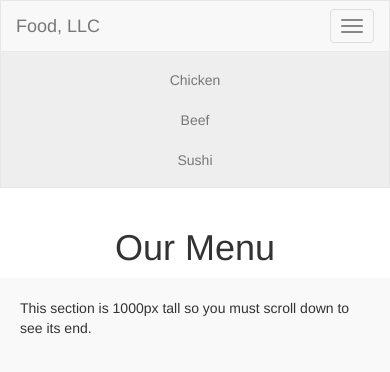
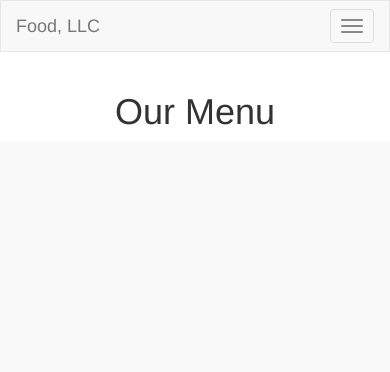
Before and after one commit to Kingsollomon/coursera-test, a plain HTML site: page module3-solution/index.html in a window 390 px wide. Drawn offline with nearby package versions, Linux system fonts and the light colour scheme.

Commit message:
Update index.html

```diff
--- a/module3-solution/index.html
+++ b/module3-solution/index.html
@@ -2,7 +2,7 @@
 <html lang="en">
 <head>
   <meta charset="UTF-8">
-  <title>Food, LLC</title>
+  <title>Food, LLC ‒ Our Menu</title>
   <meta name="viewport" content="width=device-width, initial-scale=1">
 
   <!-- 1) Bootstrap core CSS -->
@@ -17,7 +17,7 @@
 
   <!-- Navbar (scrolls with page) -->
   <nav class="navbar navbar-default">
-    <div class="container-fluid">
+    <div class="container">
 
       <div class="navbar-header">
         <!-- only visible on xs -->
@@ -39,7 +39,7 @@
       </div>
 
       <!-- collapsible xs-only menu -->
-      <div class="collapse navbar-collapse visible-xs" id="mobileMenu">
+      <div class="collapse navbar-collapse" id="mobileMenu">
         <ul class="nav navbar-nav text-center">
           <li><a href="#">Chicken</a></li>
           <li><a href="#">Beef</a></li>
@@ -50,17 +50,15 @@
   </nav>
 
   <!-- Page Heading (centered) -->
-  <div class="container text-center">
-    <h1>Our Menu</h1>
+  <div class="container">
+    <h1 class="text-center">Our Menu</h1>
   </div>
 
   <!-- Tall Section (forces scroll via grid) -->
-  <div class="container-fluid section">
+  <div class="container">
     <div class="row">
-      <div class="col-xs-12">
-        <p>
-          This section is 1000px tall so you must scroll down to see its end.
-        </p>
+      <div class="col-xs-12 section">
+        <!-- Content can go here; section height is set by CSS -->
       </div>
     </div>
   </div>
```
